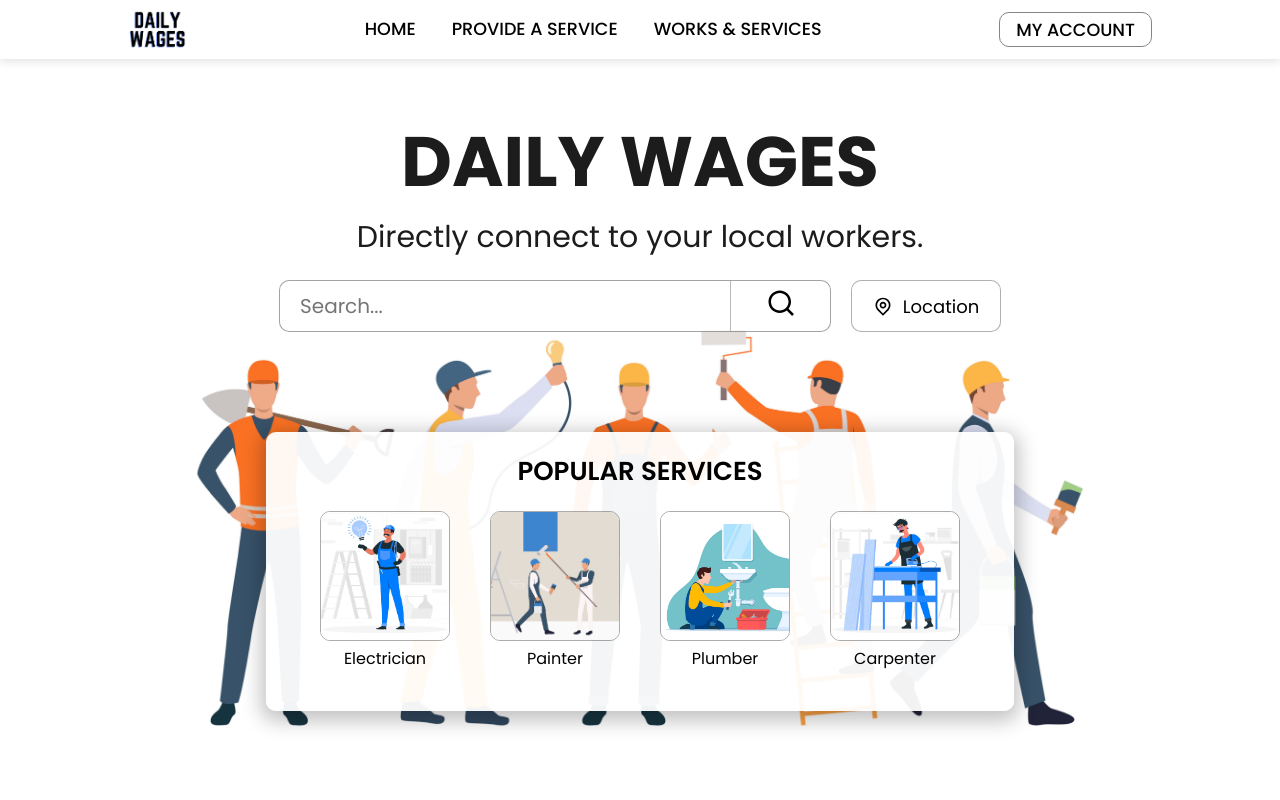
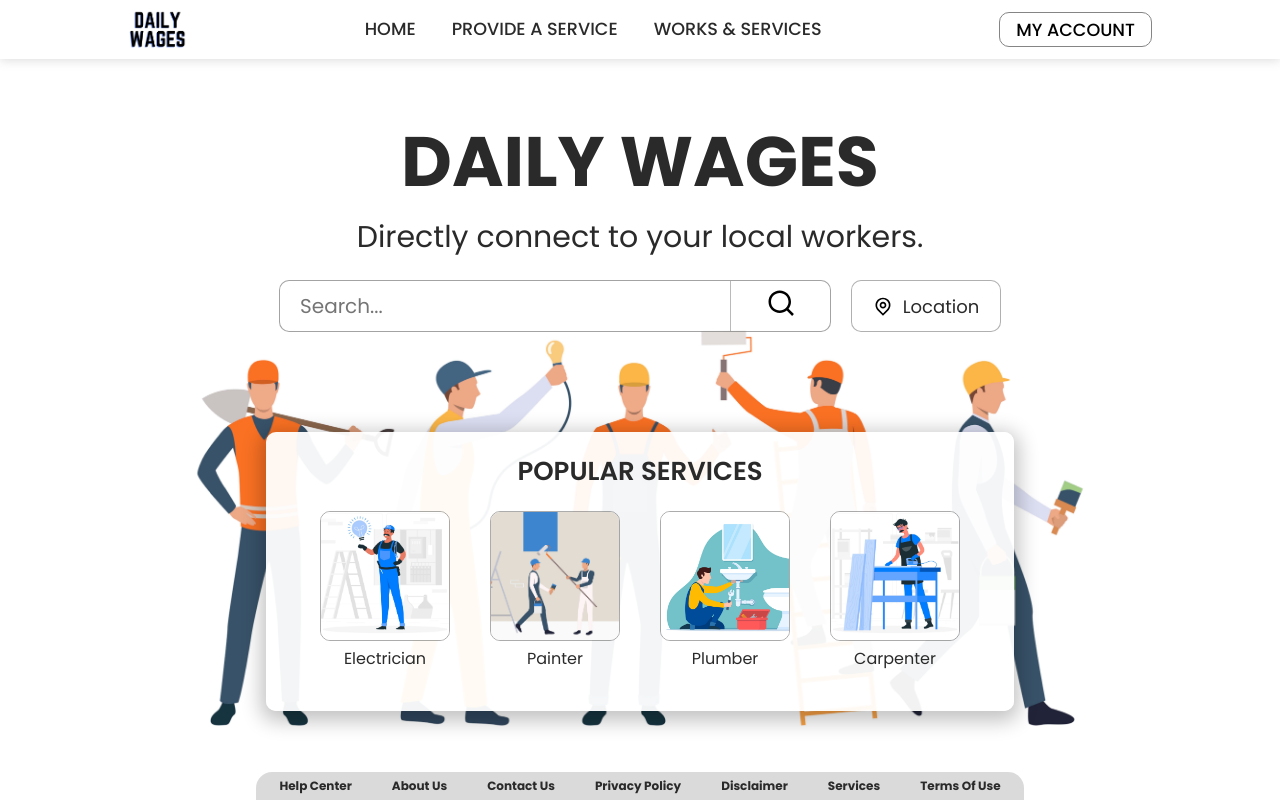
Before and after one commit to FutureGadgetLaboratory-FGL/DailyWages-website, a React (Create React App) app: page / in a window 1280 px wide. Built offline with nearby package versions, Linux system fonts and the light colour scheme.

Commit message:
added footer

```diff
--- a/public/styles.css
+++ b/public/styles.css
@@ -5,6 +5,7 @@
     padding: 0;
     box-sizing: border-box;
     font-family: 'Poppins', sans-serif;
+    color: rgb(42, 42, 42);
 }
 
 
--- /dev/null
+++ b/src/components/footer/Footer.css
@@ -0,0 +1,23 @@
+footer{
+    position: absolute;
+    display: flex;
+    align-items: center;
+    justify-content: center;
+    width: 100vw;
+    bottom: 0;
+}
+.footer-container{
+
+    display: flex;
+    align-items: center;
+    justify-content: center;
+    padding: 5px 0;
+    border-radius: 16px 16px 0 0;
+    gap: 40px;
+    width: 60vw;
+    font-size: 12px ;
+    background-color: rgba(185, 185, 185, 0.523);
+}
+footer>h4{
+    display: inline;
+}
--- a/src/components/footer/Footer.jsx
+++ b/src/components/footer/Footer.jsx
@@ -1,8 +1,18 @@
-
+import './Footer.css'
 const Footer = ()=>{
     return(
-        <>
-        </>
+        <footer>
+            <div className="footer-container">
+                <h4>Help Center</h4>
+            <h4>About Us</h4>
+            <h4>Contact Us</h4>
+            <h4>Privacy Policy</h4>
+            <h4>Disclaimer</h4>
+            <h4>Services</h4>
+            <h4>Terms Of Use</h4>
+            </div>
+
+        </footer>
     )
 }
 
--- a/src/components/hero/Hero.jsx
+++ b/src/components/hero/Hero.jsx
@@ -1,6 +1,7 @@
 import HeroText from "../heroText/HeroText";
 import SearchBar from "../searchBar/SearchBar";
 import PopularServices from "../popularService/PopularService";
+import Footer from '../footer/Footer';
 
 const Hero = () => {
 	return (
@@ -8,6 +9,7 @@ const Hero = () => {
 			<HeroText />
 			<SearchBar />
 			<PopularServices />
+			<Footer />
 		</>
 	);
 };
--- a/src/pages/homePage/HomePage.jsx
+++ b/src/pages/homePage/HomePage.jsx
@@ -10,7 +10,7 @@ const HomePage = () => {
 			<div className="home">
 				<Hero />
 			</div>
-			<Footer />
+
 		</>
 	);
 };
```
